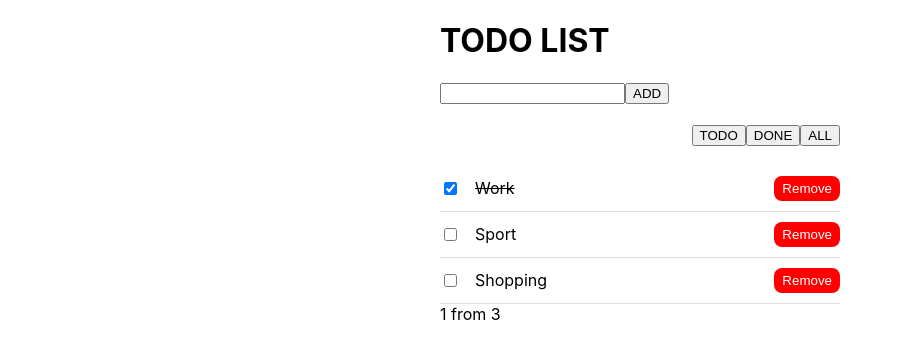
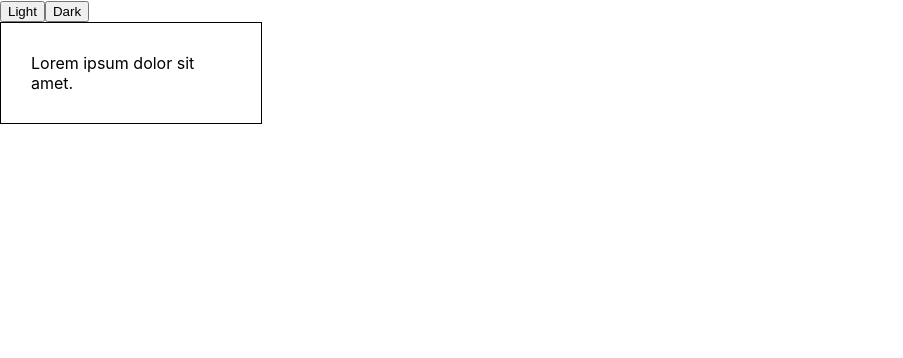
Before and after one commit to kudriashova-ag/react-app-P22, a React (Create React App) app: page / in a window 1280 px wide. Shown: the top 358 px of the page, without its empty margins (0-903 px from the left). Built offline with nearby package versions, Linux system fonts and the light colour scheme.

Commit message:
filter, useEffect

```diff
--- a/src/App.jsx
+++ b/src/App.jsx
@@ -1,12 +1,12 @@
-import First from "./components/learn/First";
+import Theme from "./components/learn/Theme";
 import TodoList from "./components/todo/TodoList";
 
 function App() {
 
   return (
     <>
-      <TodoList />
-      {/* <First /> */}
+      {/* <TodoList /> */}
+      <Theme />
     </>
   )
 }
--- /dev/null
+++ b/src/components/learn/Theme.css
@@ -0,0 +1,5 @@
+.block{
+    width: 200px;
+    padding: 30px;
+    border: 1px black solid
+}
--- /dev/null
+++ b/src/components/learn/Theme.jsx
@@ -0,0 +1,30 @@
+import React, { useEffect, useState } from "react";
+import "./Theme.css";
+
+const Theme = () => {
+  const [theme, setTheme] = useState("light");
+  useEffect(() => {
+    setTheme(localStorage.getItem("theme") || "light");
+  }, []);
+  useEffect(() => {
+    localStorage.setItem("theme", theme);
+  }, [theme]);
+
+  return (
+    <div>
+      <button onClick={() => setTheme("light")}>Light</button>
+      <button onClick={() => setTheme("dark")}>Dark</button>
+      <div
+        className="block"
+        style={{
+          backgroundColor: theme === "dark" ? "black" : "white",
+          color: theme === "dark" ? "white" : "black",
+        }}
+      >
+        Lorem ipsum dolor sit amet.
+      </div>
+    </div>
+  );
+};
+
+export default Theme;
--- a/src/components/todo/TodoFilter.jsx
+++ b/src/components/todo/TodoFilter.jsx
@@ -1,13 +1,21 @@
 import React from 'react';
 
-const TodoFilter = () => {
-    return (
-      <div className="todo-filter">
-        <button>TODO</button>
-        <button>DONE</button>
-        <button>ALL</button>
-      </div>
-    );
-}
+const TodoFilter = ({ setActiveFilter, activeFilter, filtersData }) => {
+  const filters = Object.keys(filtersData)
+
+  return (
+    <div className="todo-filter">
+      {filters.map(key => <button
+        key={key}
+        onClick={() => setActiveFilter(key)}
+        style={{ backgroundColor: activeFilter === key ? 'dodgerblue' : '#ddd'}}
+      >
+        { key }
+      </button>) }
+
+
+    </div>
+  );
+};
 
 export default TodoFilter;
--- a/src/components/todo/TodoItem.jsx
+++ b/src/components/todo/TodoItem.jsx
@@ -6,18 +6,14 @@ const TodoItem = ({ task, removeTask, toggleDone, changeTitle }) => {
   const [error, setError] = useState(false);
 
   const saveTask = (e) => {
-
-    if (e.code === "Enter") {
       if (newTitle === "") {
         setError(true);
         return;
       }
       changeTitle(task.id, newTitle);
-      setIsEdit(false)
-      setError(false)
-    }
-
-  }
+      setIsEdit(false);
+      setError(false);
+  };
 
   return (
     <div className="todo-item">
@@ -30,11 +26,13 @@ const TodoItem = ({ task, removeTask, toggleDone, changeTitle }) => {
       {isEdit ? (
         <>
           <input
-          type="text"
-          value={newTitle}
-          onChange={(e) => setNewTitle(e.target.value)}
-          onKeyDown={saveTask}
-        />
+            type="text"
+            value={newTitle}
+            onChange={(e) => setNewTitle(e.target.value)}
+            autoFocus={true}
+            onKeyDown={(e) => { if (e.code === "Enter") saveTask() }}
+            onBlur={saveTask}
+          />
           {error && <div className="error">Title is required</div>}
         </>
       ) : (
--- a/src/components/todo/TodoList.jsx
+++ b/src/components/todo/TodoList.jsx
@@ -1,4 +1,4 @@
-import React, { useState } from "react";
+import React, { useEffect, useState } from "react";
 import "./Todo.css";
 import TodoForm from "./TodoForm";
 import TodoFilter from "./TodoFilter";
@@ -7,6 +7,27 @@ import list from "./data";
 
 const TodoList = () => {
   const [tasks, setTasks] = useState(list);
+  const [activeFilter, setActiveFilter] = useState('All tasks');
+
+  // [] - викликається один раз при першому рендері компонента
+  useEffect(() => {
+    const tasksFromStorage = localStorage.getItem('tasks')
+    if (tasksFromStorage) {
+      setTasks(JSON.parse(tasksFromStorage));
+    }
+    const filterFromStorage = localStorage.getItem('filter')
+    if (filterFromStorage) {
+      setActiveFilter(filterFromStorage);
+    }
+   }, [])
+
+  useEffect(() => {
+    localStorage.setItem('tasks', JSON.stringify(tasks))
+  }, [tasks]);
+
+  useEffect(() => {
+    localStorage.setItem("filter", activeFilter);
+  }, [activeFilter]);
 
   const addTask = (title) => {
     setTasks([...tasks, { id: Date.now(), title: title, done: false }]);
@@ -34,14 +55,26 @@ const TodoList = () => {
     setTasks(newTasks);
   };
 
+  const filtersData = {
+    'All tasks': () => true,
+    done: (task) => task.done,
+    todo: (task) => !task.done,
+  };
+
+
+
   return (
     <div className="todo">
       <h1>TODO LIST</h1>
       <TodoForm addTask={addTask} />
       <div className="todo-panel">
-        <TodoFilter />
+        <TodoFilter
+          setActiveFilter={setActiveFilter}
+          activeFilter={activeFilter}
+          filtersData={filtersData}
+        />
         <div className="todo-list">
-          {tasks.map((task) => (
+          {tasks.filter(filtersData[activeFilter]).map((task) => (
             <TodoItem
               key={task.id}
               task={task}
```
